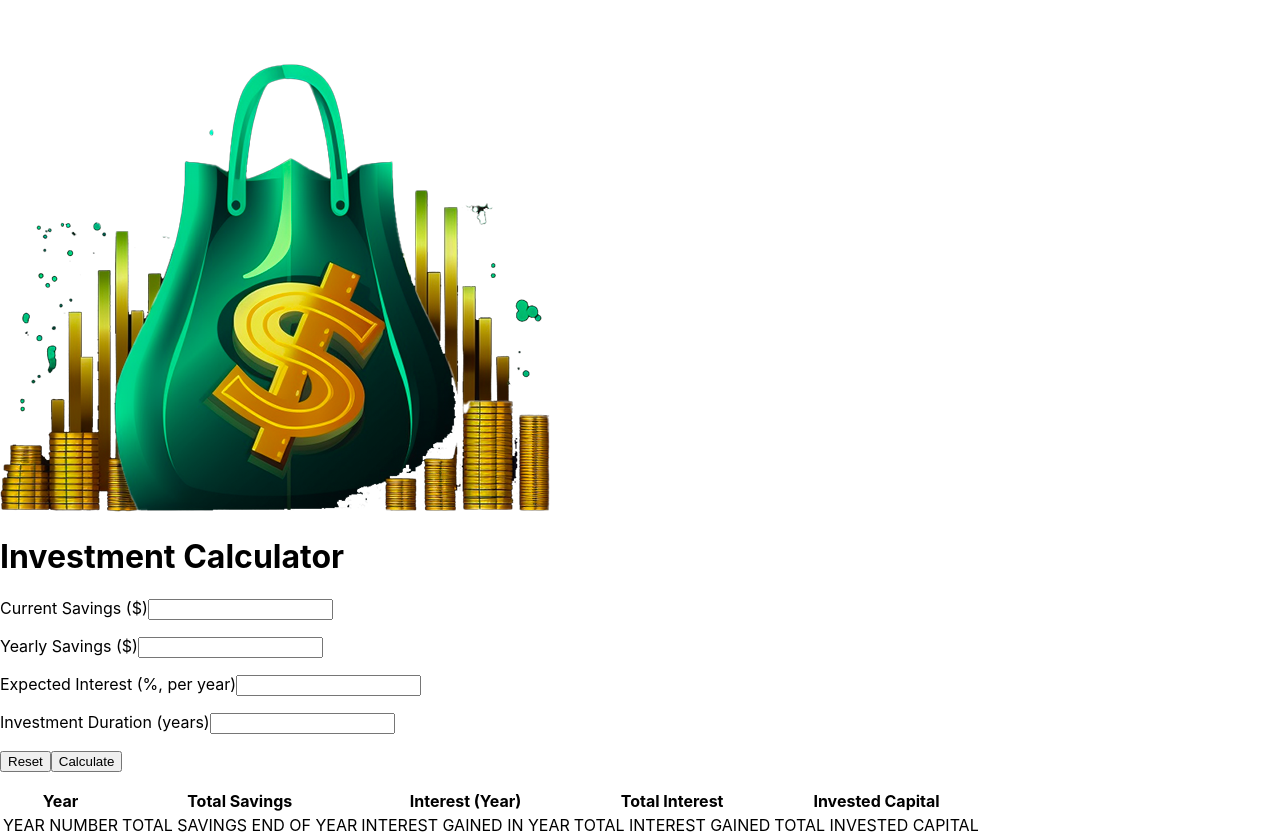
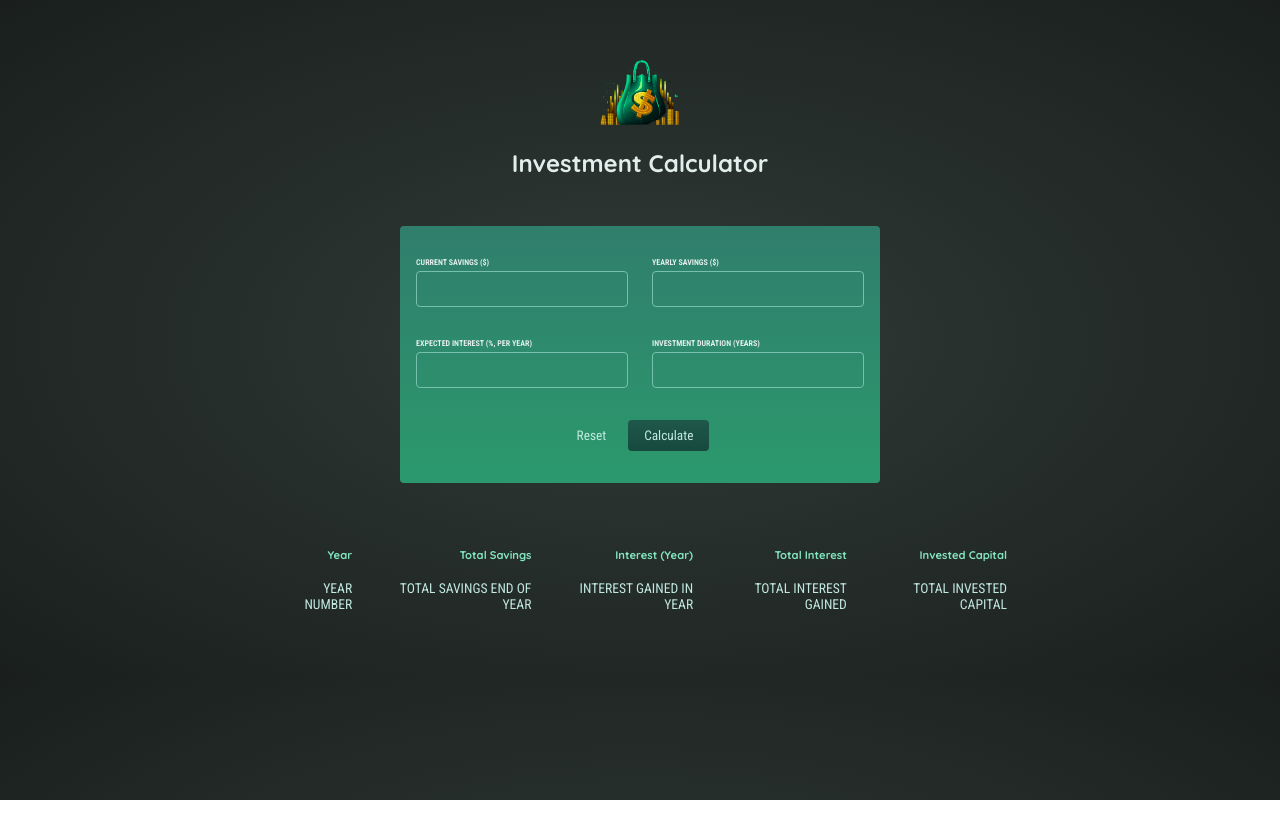
Before and after one commit to SO-HUII/Investment-Calculator, a JavaScript app: page / in a window 1280 px wide. After the commit the page ends 800 px from the top, so only its background shows below. Built offline with nearby package versions, Linux system fonts and the light colour scheme; the HTML template or start-up script is replaced by a standard one.

Commit message:
style: index 스타일 추가

```diff
--- a/src/index.css
+++ b/src/index.css
@@ -1,13 +1,118 @@
+@import url('https://fonts.googleapis.com/css2?family=Quicksand:wght@400;700&family=Roboto+Condensed:wght@400;700&display=swap');
+
+* {
+  box-sizing: border-box;
+}
+
 body {
   margin: 0;
-  font-family: -apple-system, BlinkMacSystemFont, 'Segoe UI', 'Roboto', 'Oxygen',
-    'Ubuntu', 'Cantarell', 'Fira Sans', 'Droid Sans', 'Helvetica Neue',
-    sans-serif;
+  font-family: 'Quicksand', sans-serif;
   -webkit-font-smoothing: antialiased;
   -moz-osx-font-smoothing: grayscale;
+  /* background-color: #242a28; */
+  background: radial-gradient(#303b37, #1a1f1d);
+  color: #e1eeeb;
 }
 
-code {
-  font-family: source-code-pro, Menlo, Monaco, Consolas, 'Courier New',
-    monospace;
+.header {
+  text-align: center;
+  margin: 3rem auto;
 }
+
+
+.header img {
+  width: 5rem;
+  height: 5rem;
+  object-fit: contain;  /* 이미지의 본래 가로 세로 비율과 width, height 속성으로 지정한 비율이 일치하지 않으면, 이미지가 딱 들어맞지 않아서 이미지 상하나 좌우로 빈 공간 생김 */
+  background-color: transparent;
+}
+
+.header h1 {
+  font-size: 1.5rem;
+}
+
+.form {
+  padding: 1rem;
+  max-width: 30rem;
+  margin: 2rem auto;
+  border-radius: 4px;
+  background: linear-gradient(180deg, #307e6c, #2b996d);
+}
+
+.input-group {
+  display: flex;
+  justify-content: space-evenly;  /* 아이템들의 사이와 양 끝에 균일한 간격 생성 */
+  gap: 1.5rem;  /* grid, flex, multi-column 레이아웃에서 사용 가능. 요소들 사이의 여백 생성 */
+}
+
+.form label {
+  display: block;  /* 전후 줄바꿈이 들어가 다른 엘리먼트들을 다른 줄로 밀어내고 혼자 한 줄을 차지. 대표적 block 엘리먼트: <div>, <p> */
+  margin-bottom: 0.25rem;
+  font-family: 'Roboto Condensed', sans-serif;
+  font-size: 0.5rem;
+  font-weight: bold;
+  text-transform: uppercase;
+}
+
+.form input {
+  width: 100%;
+  padding: 0.5rem;
+  border: 1px solid #76c0ae;
+  border-radius: 0.25rem;
+  background-color: transparent;
+  color: #c2e9e0;
+  font-size: 1rem;
+}
+
+.actions {
+  display: flex;
+  justify-content: center;
+  gap: 1rem;
+}
+
+.button {
+  padding: 0.5rem 1rem;
+  border: none;
+  border-radius: 0.25rem;
+  background: linear-gradient(180deg, #1f584b, #17493d);
+  color: #c2e9e0;
+  font-family: 'Roboto Condensed', sans-serif;
+  cursor: pointer;
+}
+
+.buttonAlt {
+  font-family: 'Roboto Condensed', sans-serif;
+  border: none;
+  background: transparent;
+  color: #c2e9e0;
+  cursor: pointer;
+}
+
+button:hover {
+  background: linear-gradient(180deg, #1b5346, #113c32);
+}
+
+.buttonAlt:hover {
+  background: transparent;
+  color: #91e1d0;
+}
+
+.result {
+  max-width: 50rem;
+  margin: 2rem auto;
+  padding: 1rem;
+  table-layout: fixed;  /* 어떤 상황에서도 표 크기를 고정하고 싶을때 */
+  border-spacing: 1rem;  /* 표의 테두리와 셀(td)의 테두리 사이의 간격 설정 */
+  text-align: right;
+}
+
+.result thead {
+  font-size: 0.7rem;
+  color: #83e6c0;
+}
+
+.result tbody {
+  font-family: 'Roboto Condensed', sans-serif;
+  font-size: 0.85rem;
+  color: #c2e9e0;
+}
```
